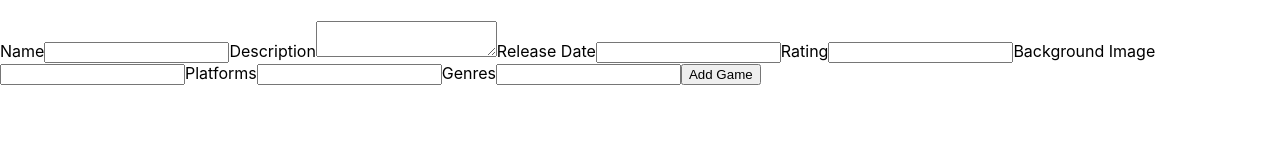
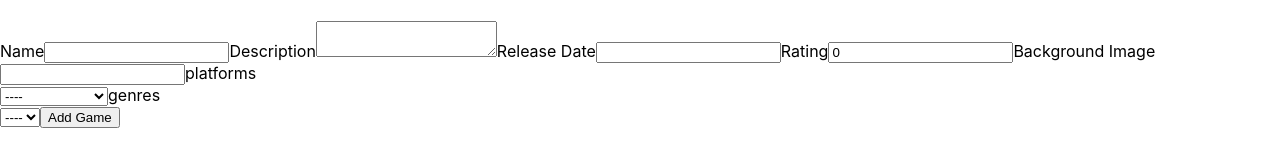
Before and after one commit to nothardy/Videogame-Showcase, a React (Create React App) app in the folder client/: page /postgame in a window 1280 px wide. Shown: the part 519-686 px from the top of the page. Built offline with nearby package versions, Linux system fonts and the light colour scheme.

Commit message:
postgame fixed, genre and platform selectors added

```diff
--- /dev/null
+++ b/client/src/Components/ListSelector/ListSelector.jsx
@@ -0,0 +1,52 @@
+import React, { useState } from "react";
+
+function ListSelector({ itemToSelect, itemsList, selectorHandler }) {
+  const [selectorErrorHandler, setSelectorErrorHandler] = useState({
+    errorMsg: "Error: You must select an item",
+    errorFlag: true,
+  });
+
+  const handleChange = (e) => {
+    if (itemToSelect == "platforms" && e.target.value.length > 2) {
+      setSelectorErrorHandler({
+        errorFlag: false,
+        errorMsg: "",
+      });
+    } else if (itemToSelect == "genres" && e.target.value.length >= 1) {
+      setSelectorErrorHandler({
+        errorFlag: false,
+        errorMsg: "",
+      });
+    }
+  };
+
+  return (
+    <>
+      <label htmlFor="">
+        {itemToSelect} <br />
+        <select
+          className="listSelector"
+          name={itemToSelect}
+          onChange={handleChange}
+          onInput={selectorHandler}
+        >
+          <option>----</option>
+
+          {itemsList.map((item, index) => (
+            <option value={item.id} key={index}>
+              {item.name}
+            </option>
+          ))}
+        </select>
+      </label>
+    </>
+  );
+}
+
+export default ListSelector;
+
+/*
+{selectorErrorHandler.errorFlag && (
+          <p>{selectorErrorHandler.errorMsg}</p>
+        )}
+*/
--- a/client/src/Redux/actions.js
+++ b/client/src/Redux/actions.js
@@ -3,6 +3,7 @@ import axios from "axios";
 export const GET_GAMES = "GET_GAMES";
 export const POST_GAME = "POST_GAME";
 export const SEARCH_GAME_BY_NAME = "SEARCH_GAME_BY_NAME";
+export const GET_GENRES = "GET_GENRES";
 
 export function getGames() {
   return (dispatch) => {
@@ -12,13 +13,19 @@ export function getGames() {
   };
 }
 
-export async function postGame(game) {
-  try {
-    await axios.post("http://localhost:3001/videogames", game);
-  } catch (error) {
-    console.log(error);
-  }
+export function postGame(game) {
+  return (dispatch) => {
+    axios
+      .post("http://localhost:3001/videogames", game, {
+        headers: { "Content-Type": "application/json" },
+      })
+      .then((response) => {
+        dispatch({ type: POST_GAME, payload: response.data.gameCreated });
+      });
+  };
 }
+
+//headers: { "Content-Type": "text/plain" }
 
 export function searchGameByName(game) {
   return (dispatch) => {
@@ -29,3 +36,11 @@ export function searchGameByName(game) {
       });
   };
 }
+
+export function getGenres() {
+  return (dispatch) => {
+    axios.get("http://localhost:3001/genres").then((response) => {
+      dispatch({ type: GET_GENRES, payload: response.data.genres });
+    });
+  };
+}
--- a/client/src/Redux/reducer.js
+++ b/client/src/Redux/reducer.js
@@ -1,8 +1,14 @@
-import { GET_GAMES, POST_GAME, SEARCH_GAME_BY_NAME } from "./actions";
+import {
+  GET_GAMES,
+  GET_GENRES,
+  POST_GAME,
+  SEARCH_GAME_BY_NAME,
+} from "./actions";
 
 let initialState = {
   games: [],
   gamesByName: [],
+  genres: [],
 };
 
 const reducer = (state = initialState, action) => {
@@ -22,6 +28,11 @@ const reducer = (state = initialState, action) => {
         ...state,
         gamesByName: action.payload,
       };
+    case GET_GENRES:
+      return {
+        ...state,
+        genres: action.payload,
+      };
     default:
       return state;
   }
--- a/client/src/Views/Home.jsx
+++ b/client/src/Views/Home.jsx
@@ -1,14 +1,15 @@
 import React from "react";
 import styles from "./Home.module.css";
 import { Link } from "react-router-dom";
-import { getGames } from "../Redux/actions";
+import { getGames, getGenres } from "../Redux/actions";
 import { useDispatch } from "react-redux";
 
 function Home() {
   const dispatch = useDispatch();
 
-  const handleOnClick = () => {
+  const handleOnClick = async () => {
     dispatch(getGames());
+    dispatch(getGenres());
   };
 
   return (
--- a/client/src/Views/PostGame.jsx
+++ b/client/src/Views/PostGame.jsx
@@ -1,32 +1,55 @@
 import React, { useState } from "react";
-import { useDispatch } from "react-redux";
+import { useDispatch, useSelector } from "react-redux";
 import { postGame } from "../Redux/actions";
 import { Link } from "react-router-dom";
+import ListSelector from "../Components/ListSelector/ListSelector";
 
 const GAME_TEMPLATE = {
   name: "",
   description: "",
   release_date: "",
-  rating: "",
+  rating: 0,
   background_img: "",
   platforms: [],
   genres: [],
 };
+const platforms = [
+  { name: "PC" },
+  { name: "PlayStation 1" },
+  { name: "PlayStation 2" },
+  { name: "PlayStation 3" },
+  { name: "PlayStation 4" },
+  { name: "PlayStation 5" },
+  { name: "XBox 360" },
+  { name: "XBox One" },
+  { name: "XBox Series X" },
+  { name: "Nintendo" },
+  { name: "Wii" },
+  { name: "Sega" },
+];
 
 function PostGame() {
   const [game, setGame] = useState(GAME_TEMPLATE);
+  const dbGenres = useSelector((state) => state.genres);
   const dispatch = useDispatch();
 
   const handleOnChange = (e) => {
-    setGame({
-      ...game,
-      [e.target.name]: e.target.value,
-    });
+    if (e.target.name === "genres") {
+      setGame({ ...game, genres: [...game.genres, e.target.value] });
+      e.target.value = "";
+    } else if (e.target.name === "platforms") {
+      setGame({ ...game, platforms: [...game.platforms, e.target.value] });
+      e.target.value = "";
+    } else
+      setGame({
+        ...game,
+        [e.target.name]: e.target.value,
+      });
   };
 
   const handleOnSubmit = async (e) => {
     e.preventDefault();
-    await dispatch(postGame(game));
+    dispatch(postGame(game));
     setGame(GAME_TEMPLATE);
   };
 
@@ -60,14 +83,26 @@ function PostGame() {
           value={game.background_img}
           onChange={handleOnChange}
         />
-        <label>Platforms</label>
-        <input
-          name="platforms"
-          value={game.platforms}
-          onChange={handleOnChange}
-        />
-        <label>Genres</label>
-        <input name="genres" value={game.genres} onChange={handleOnChange} />
+        <>
+          <ListSelector
+            itemToSelect="platforms"
+            itemsList={platforms}
+            selectorHandler={handleOnChange}
+          />
+          {game.platforms.map((platform, index) => (
+            <li key={index}>{platform}</li>
+          ))}
+        </>
+        <>
+          <ListSelector
+            itemToSelect="genres"
+            itemsList={dbGenres}
+            selectorHandler={handleOnChange}
+          />
+          {game.genres.map((genre, index) => (
+            <li key={index}>{genre}</li>
+          ))}
+        </>
         <button type="submit">Add Game</button>
       </form>
     </>
@@ -75,3 +110,15 @@ function PostGame() {
 }
 
 export default PostGame;
+
+/*
+<input
+          name="platforms"
+          value={game.platforms}
+          onChange={handleOnChange}
+        />
+
+
+        <input name="genres" value={game.genres} onChange={handleOnChange} />
+
+*/
```
